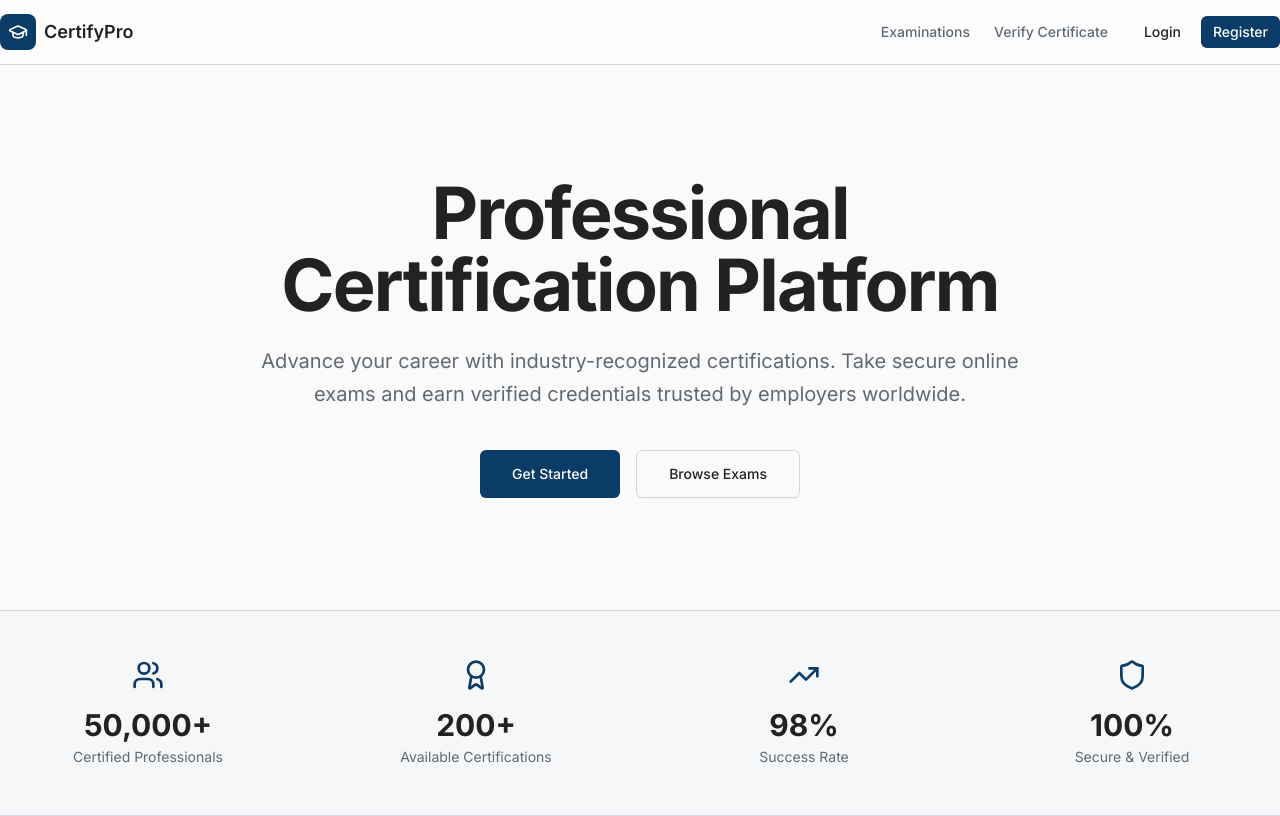
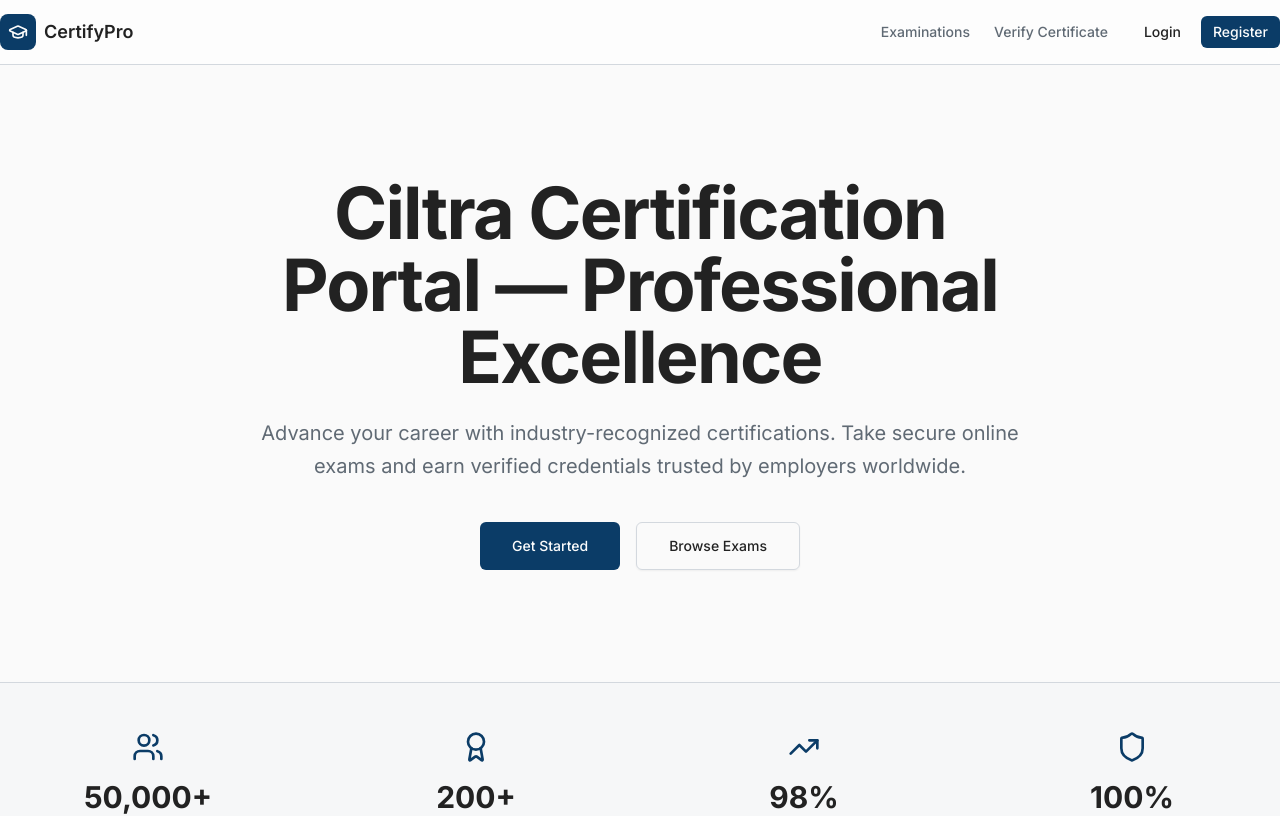
Before and after one commit to Yusuf-Babagana/ciltra-frontend, a Next.js app: page / in a window 1280 px wide. Shown: the top 816 px of the page. Built offline with nearby package versions, Linux system fonts and the light colour scheme.

Commit message:
Added Ciltra Certification Portal — Professional Excellence

```diff
--- a/app/page.tsx
+++ b/app/page.tsx
@@ -14,7 +14,7 @@ export default function HomePage() {
         <section className="container py-20 md:py-28">
           <div className="mx-auto max-w-3xl text-center">
             <h1 className="text-balance text-4xl font-bold tracking-tight sm:text-5xl md:text-6xl lg:text-7xl">
-              Professional Certification Platform
+              Ciltra Certification Portal — Professional Excellence
             </h1>
             <p className="mt-6 text-pretty text-lg text-muted-foreground leading-relaxed sm:text-xl">
               Advance your career with industry-recognized certifications. Take secure online exams and earn verified
```
